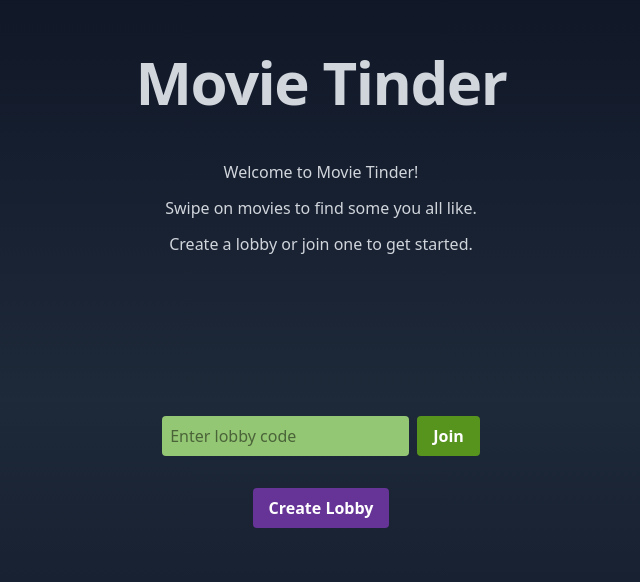
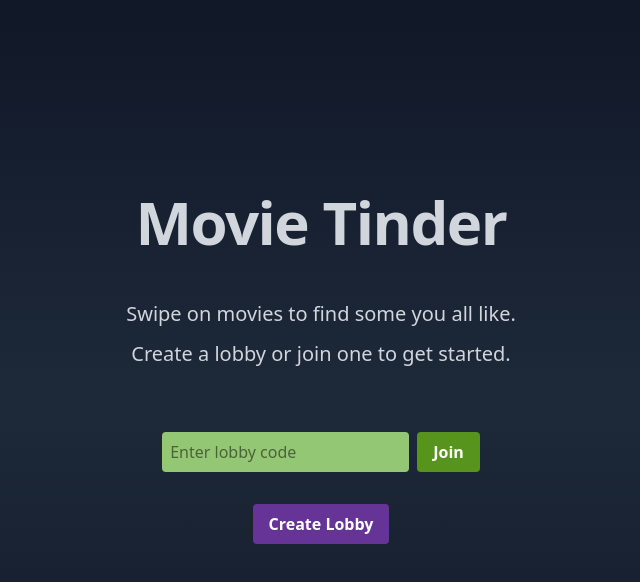
Before and after one commit to Flix-29/MovieTinder, a React (Vite) app: page / in a window 1280 px wide. Shown: the top 582 px of the page, without its empty margins (319-959 px from the left). Built offline with nearby package versions, Linux system fonts and the light colour scheme.

Commit message:
change margins

```diff
--- a/src/components/homeView.tsx
+++ b/src/components/homeView.tsx
@@ -16,12 +16,11 @@ export default function HomeView() {
     };
 
     return (
-        <div className="mt-5">
-            <div className="mb-40">
+        <div className="mt-40">
+            <div className="mb-16">
                 <h1 className="mb-12 text-4xl font-extrabold leading-none tracking-tight md:text-5xl lg:text-6xl">Movie Tinder</h1>
-                <p className="mb-3">Welcome to Movie Tinder!</p>
-                <p className="mb-3">Swipe on movies to find some you all like.</p>
-                <p className="mb-3">Create a lobby or join one to get started.</p>
+                <p className="text-xl m-auto mb-3 max-w-3/5">Swipe on movies to find some you all like.</p>
+                <p className="text-xl m-auto mb-3 max-w-3/5">Create a lobby or join one to get started.</p>
             </div>
             <div className="mb-8">
                 <input
```
